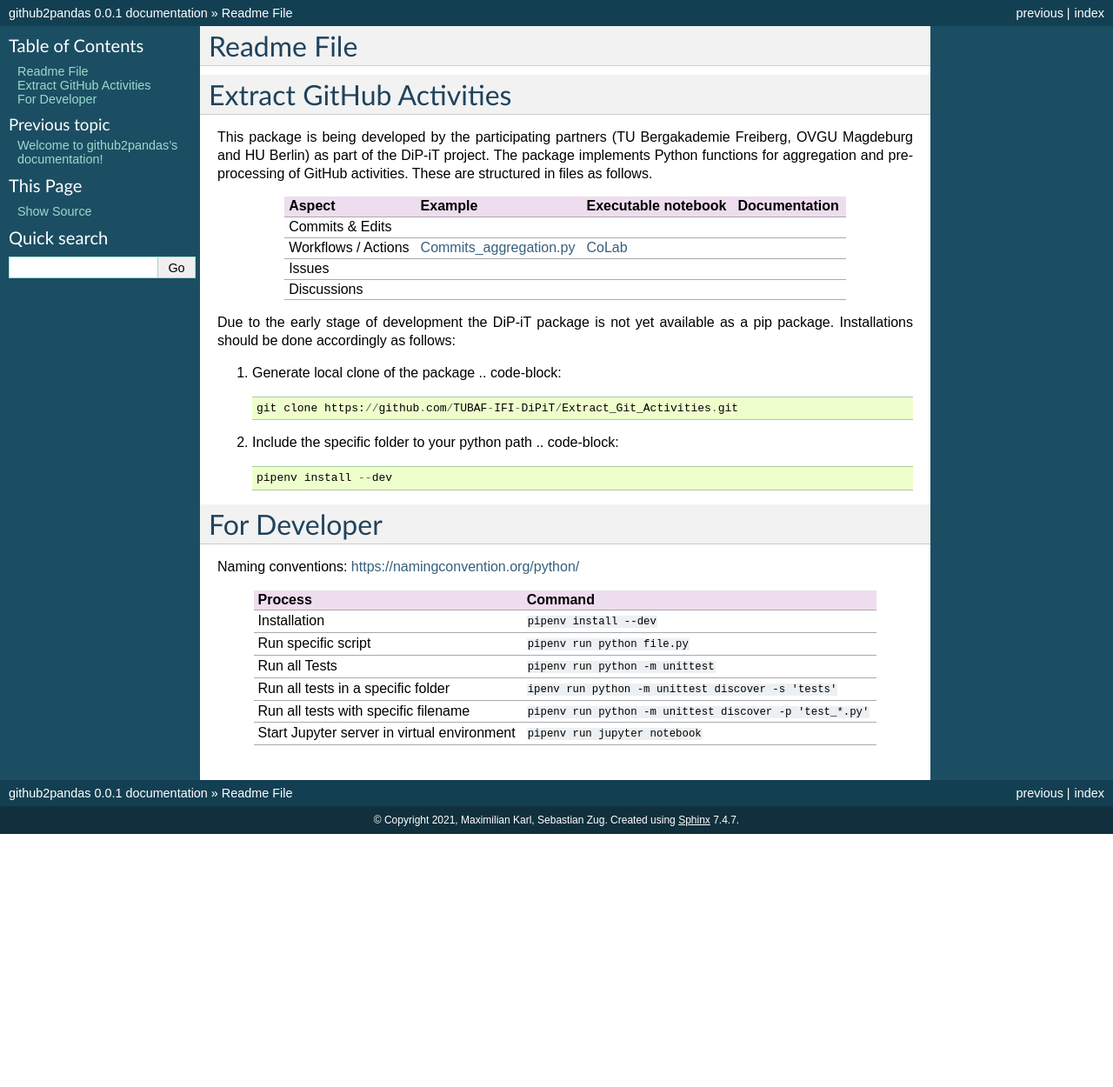
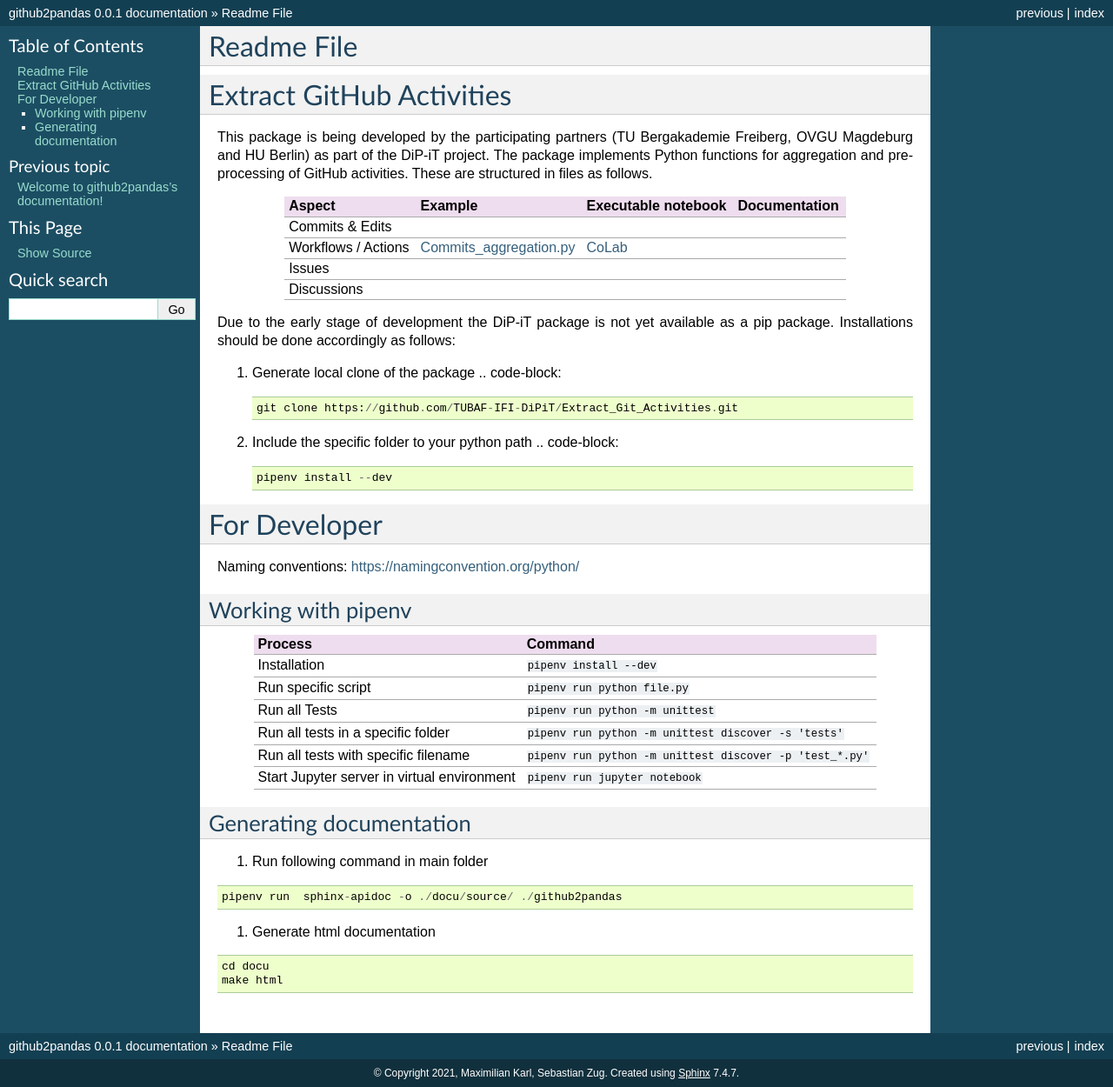
Before and after one commit to TUBAF-IFI-DiPiT/github2pandas, a Sphinx documentation site: the page built from docu/source/readme_link.rst, in a window 1280 px wide. Shown: the whole page at 87% size. Built offline with Sphinx 7.4.7, drawn with Linux system fonts in a browser that asks for light colours; before the commit the page ends 959 px from its top, so only the background shows below that.

Commit message:
Add documentation part to README.md

````diff
--- a/README.md
+++ b/README.md
@@ -26,12 +26,29 @@ Due to the early stage of development the DiP-iT package is not yet available as
 
 Naming conventions: https://namingconvention.org/python/
 
+## Working with pipenv
+
 
 | Process                                     | Command                                                 |
 | ------------------------------------------- | ------------------------------------------------------- |
 | Installation                                | `pipenv install --dev`                                  |
 | Run specific script                         | `pipenv run python file.py`                             |
 | Run all Tests                               | `pipenv run python -m unittest`                         |
-| Run all tests in a specific folder          | `ipenv run python -m unittest discover -s 'tests'`      |
+| Run all tests in a specific folder          | `pipenv run python -m unittest discover -s 'tests'`      |
 | Run all tests with specific filename        | `pipenv run python -m unittest discover -p 'test_*.py'` |
 | Start Jupyter server in virtual environment | `pipenv run jupyter notebook`                           |
+
+## Generating documentation
+
+1. Run following command in main folder
+
+```
+pipenv run  sphinx-apidoc -o ./docu/source/ ./github2pandas
+```
+
+2. Generate html documentation
+
+```
+cd docu
+make html
+```
--- a/docu/source/conf.py
+++ b/docu/source/conf.py
@@ -33,7 +33,8 @@ release = '0.0.1'
 extensions = ['sphinx.ext.todo',
              'sphinx.ext.viewcode',
              'sphinx.ext.autodoc',
-             "m2r2"]
+             "m2r2",
+             'sphinx.ext.napoleon']
 
 # Add any paths that contain templates here, relative to this directory.
 templates_path = ['_templates']
````
